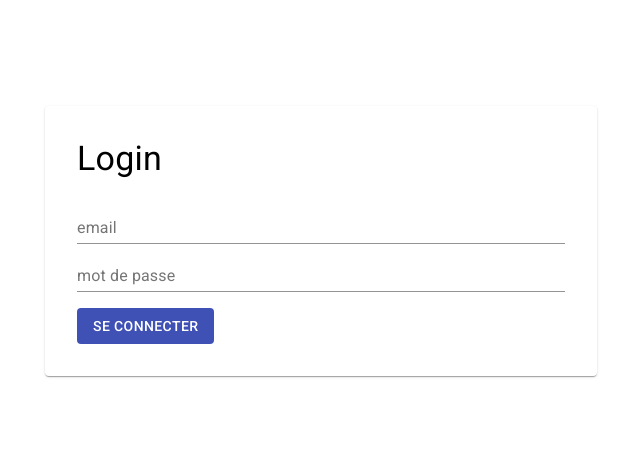
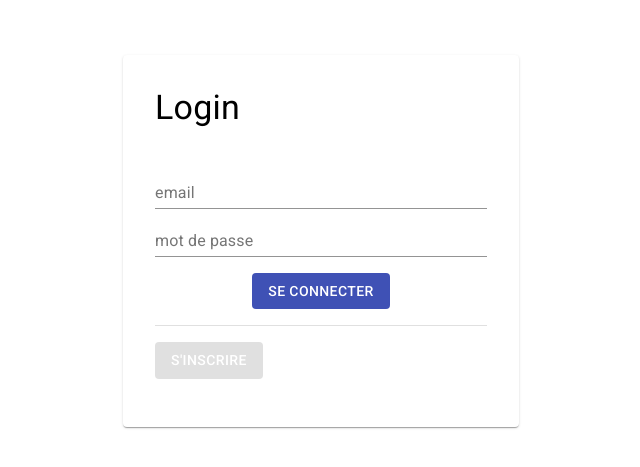
Before and after one commit to Tzunhei/yundongym-client, a React (Create React App) app: page / in a window 1280 px wide. Shown: the part 159-626 px from the top of the page, without its empty margins (319-959 px from the left). Built offline with nearby package versions, Linux system fonts and the light colour scheme.

Commit message:
test(Home): use name option to select correct btn

```diff
--- a/src/screens/Home.js
+++ b/src/screens/Home.js
@@ -6,6 +6,7 @@ import {
   Box,
   Container,
   Paper,
+  Divider,
 } from '@material-ui/core';
 import Alert from '@material-ui/lab/Alert';
 import { Formik } from 'formik';
@@ -68,7 +69,7 @@ const Home = () => {
   };
 
   return (
-    <Container maxWidth='sm' className={classes.mainContainer}>
+    <Container maxWidth='xs' className={classes.mainContainer}>
       <Box
         height='100%'
         display='flex'
@@ -84,6 +85,7 @@ const Home = () => {
               </Alert>
             </Box>
           )}
+          <Box py={2}>
             <Formik
               initialValues={loginInitialValues}
               validationSchema={loginValidationSchema}
@@ -99,6 +101,7 @@ const Home = () => {
                       label='mot de passe'
                     />
                   </Box>
+                  <Box textAlign='center'>
                     <Button
                       type='submit'
                       color='primary'
@@ -107,9 +110,17 @@ const Home = () => {
                       disableTouchRipple>
                       Se connecter
                     </Button>
+                  </Box>
                 </form>
               )}
             </Formik>
+          </Box>
+          <Divider />
+          <Box py={2}>
+            <Button variant='contained' disableElevation disableTouchRipple>
+              S'inscrire
+            </Button>
+          </Box>
         </Paper>
       </Box>
     </Container>
```
Also changed, not shown: 1 other file (tests, documents, lock files or other folders). Lines whose indentation alone changed are shown as unchanged.
